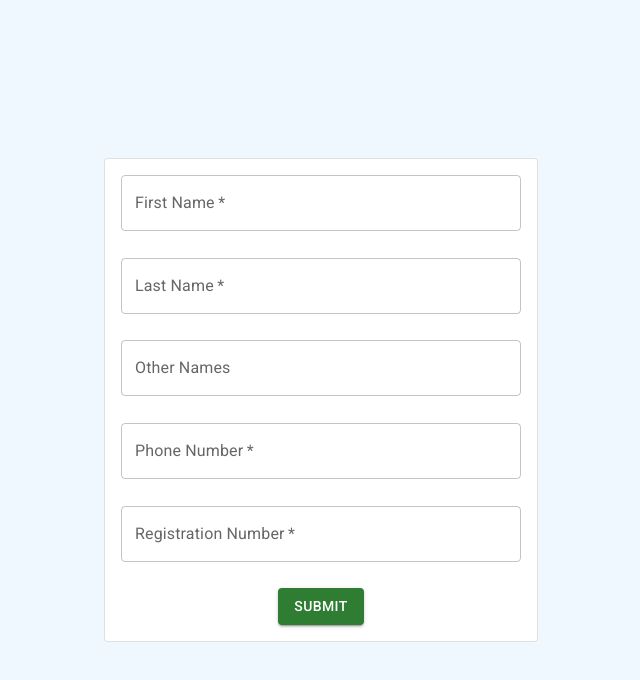
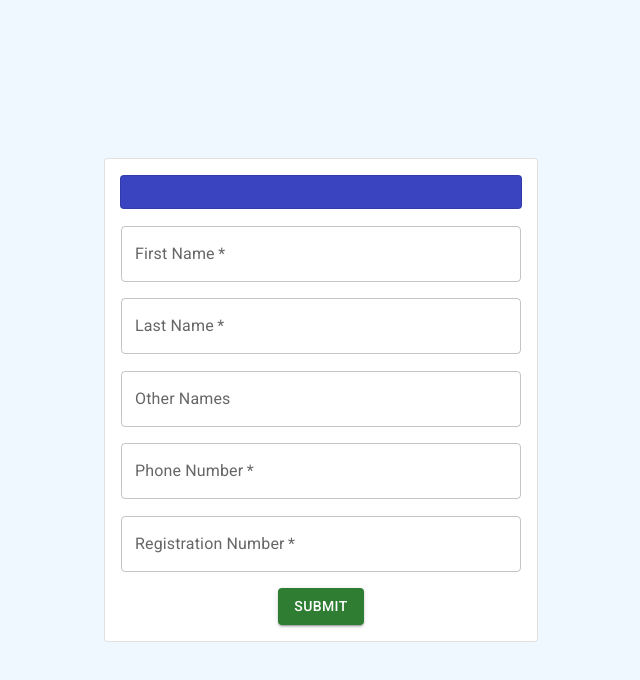
Before and after one commit to MaorBemdoo/Registration-Form, a React (Vite) app: page / in a window 1280 px wide. Shown: the top 680 px of the page, without its empty margins (319-959 px from the left). Built offline with nearby package versions, Linux system fonts and the light colour scheme.

Commit message:
Added a new card

```diff
--- a/src/App.jsx
+++ b/src/App.jsx
@@ -128,6 +128,7 @@ function App() {
     <Card component="form" method="post" variant="outlined" sx={CardStyle}>
       <GlobalStyles/>
       <Card variant="outlined" sx={{color: "white", backgroundColor: "#d41d1d", padding: "1em", width: "calc(400px - 2em)"}} hidden={!(uniError)}>All fields with * are required</Card>
+      <Card variant="outlined" sx={{color: "white", backgroundColor: "#3a43c0", padding: "1em", width: "calc(400px - 2em)"}}></Card>
       <FormControl variant="outlined" color="success" error={fnError} fullWidth required>
         <InputLabel htmlFor="firstname">First Name</InputLabel>
         <OutlinedInput id="firstname" label="First Name" ref={inputRefContainer} value={user.firstname} onChange={(e) => setUser({...user,firstname: e.target.value})} aria-describedby="firstname-text"/>
```
